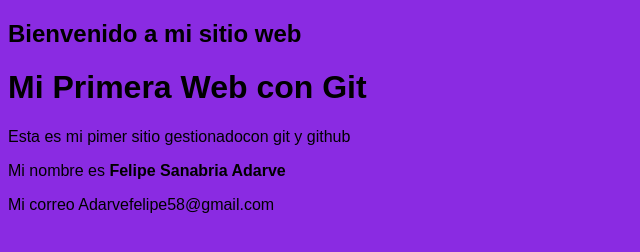
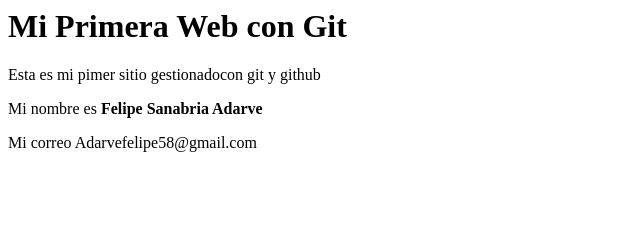
Before and after one commit to adarvefel/Mi-Primer-repositorio, a plain HTML site: page index.html in a window 1280 px wide. Shown: the whole page, without its empty margins (0-640 px from the left). Drawn offline with Linux system fonts and the light colour scheme.

Commit message:
comenzar otra vez

```diff
--- a/index.html
+++ b/index.html
@@ -1,23 +1,5 @@
-<!DOCTYPE html>
-<html lang="en">
-<head>
-    <meta charset="UTF-8">
-    <meta name="viewport" content="width=device-width, initial-scale=1.0">
-    <link rel="stylesheet" href="styles.css">
-    <title>Document</title>
-</head>
-<body>
-    <h2>Bienvenido a mi sitio web</h2>
+
     <h1> Mi Primera Web con Git </h1>
     <p>Esta es mi pimer sitio gestionadocon git y github</p>
     <p>Mi nombre es <strong>Felipe Sanabria Adarve</strong></p>
     <p>Mi correo Adarvefelipe58@gmail.com</p>
-
-</body>
-</html>
-
-
-
-
-</body>
-</html>
--- a/style.css
+++ /dev/null
@@ -1,4 +0,0 @@
-body{
-    background-color: blueviolet;
-    font-family: sans-serif;
-}
--- a/styles.css
+++ /dev/null
@@ -1,4 +0,0 @@
-body{
-    background-color: blueviolet;
-    font-family: sans-serif;
-}
```
